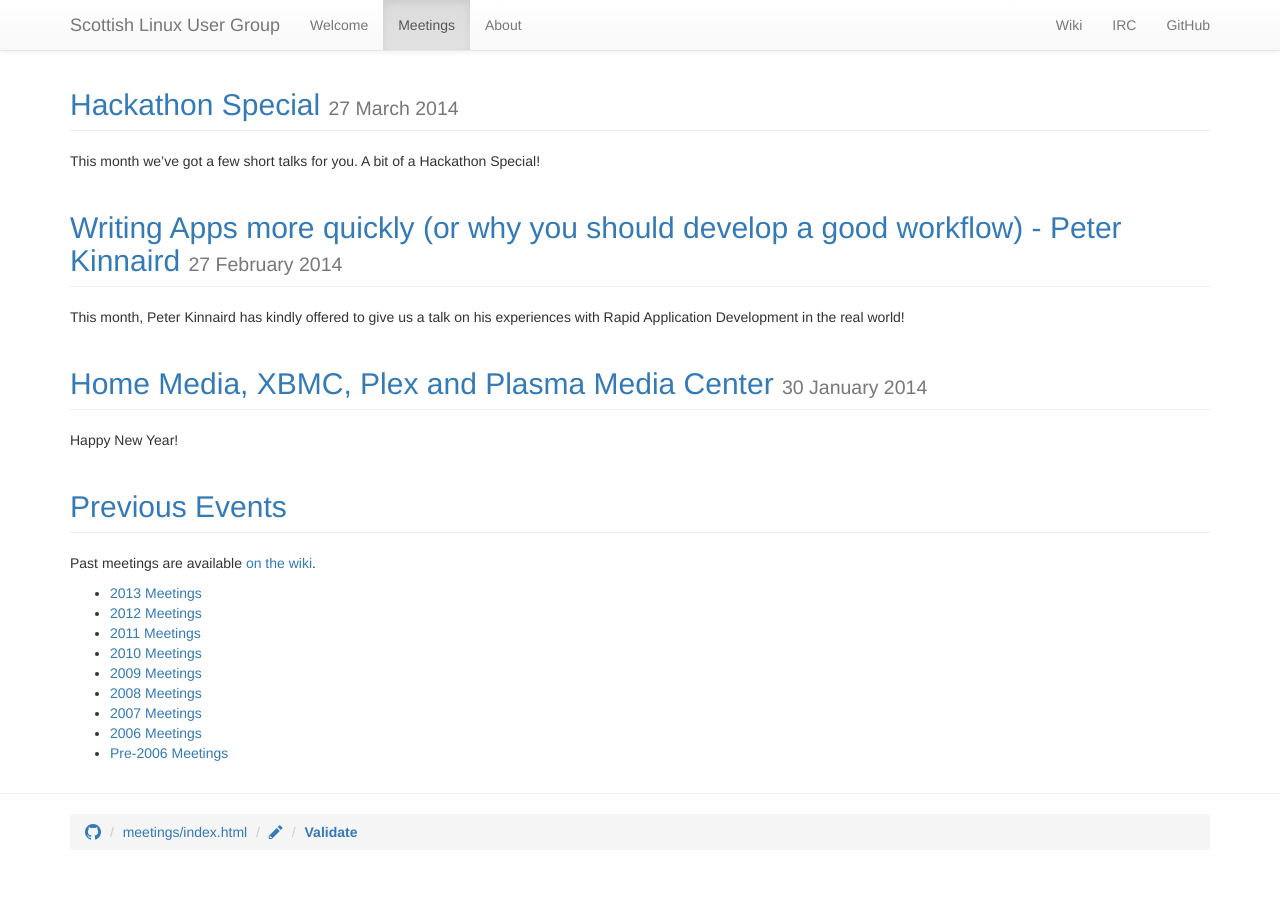
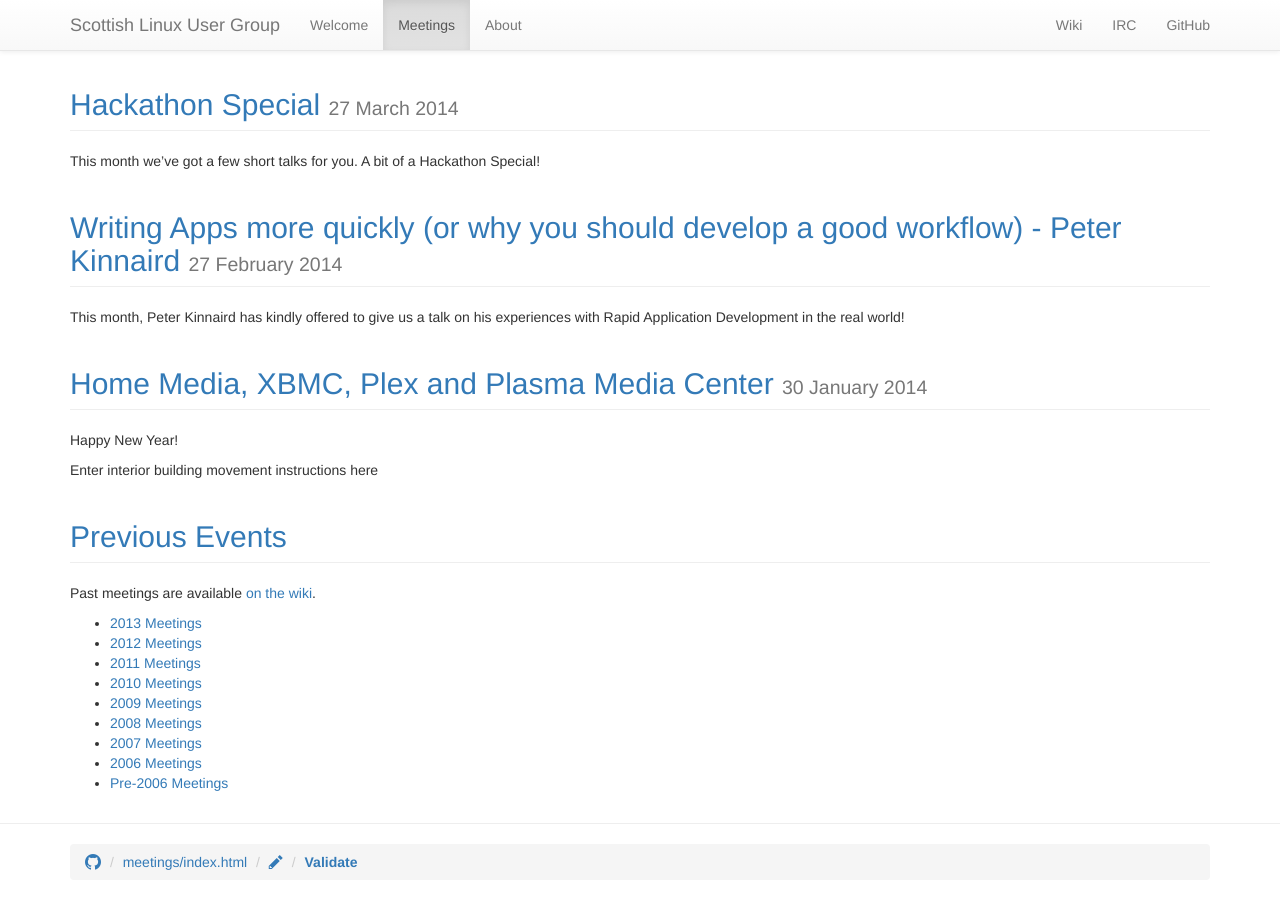
Before and after one commit to ScotLUG/scotlug.github.io, a Jekyll site: the page built from meetings/index.html, in a window 1280 px wide and 900 px high, scrolled down 1393 px. Built offline with Jekyll 4.4.1, drawn with Linux system fonts in a browser that asks for light colours; before the commit the page ends 2263 px from its top, so only the background shows below that.

Commit message:
Update index.html
placeholder inserted

```diff
--- a/meetings/index.html
+++ b/meetings/index.html
@@ -18,6 +18,8 @@ lead: |
 </article>
 {% endfor %}
 
+<p>Enter interior building movement instructions here</p>
+
 <article>
   <h2 class="page-header"><a href="http://www.scotlug.org.uk/wiki/Meetings">Previous Events</a></h2>
   <p>Past meetings are available <a href="http://www.scotlug.org.uk/wiki/Meetings">on the wiki</a>.</p>
```
